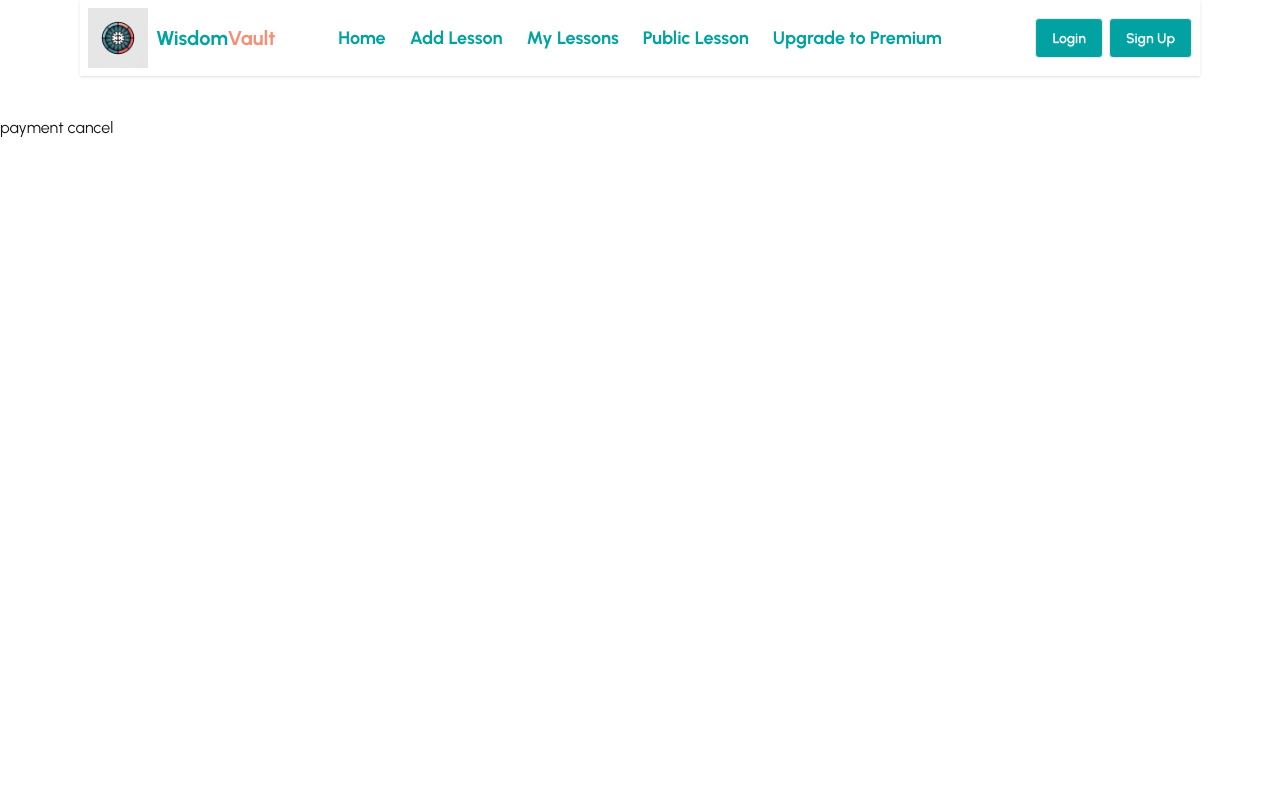
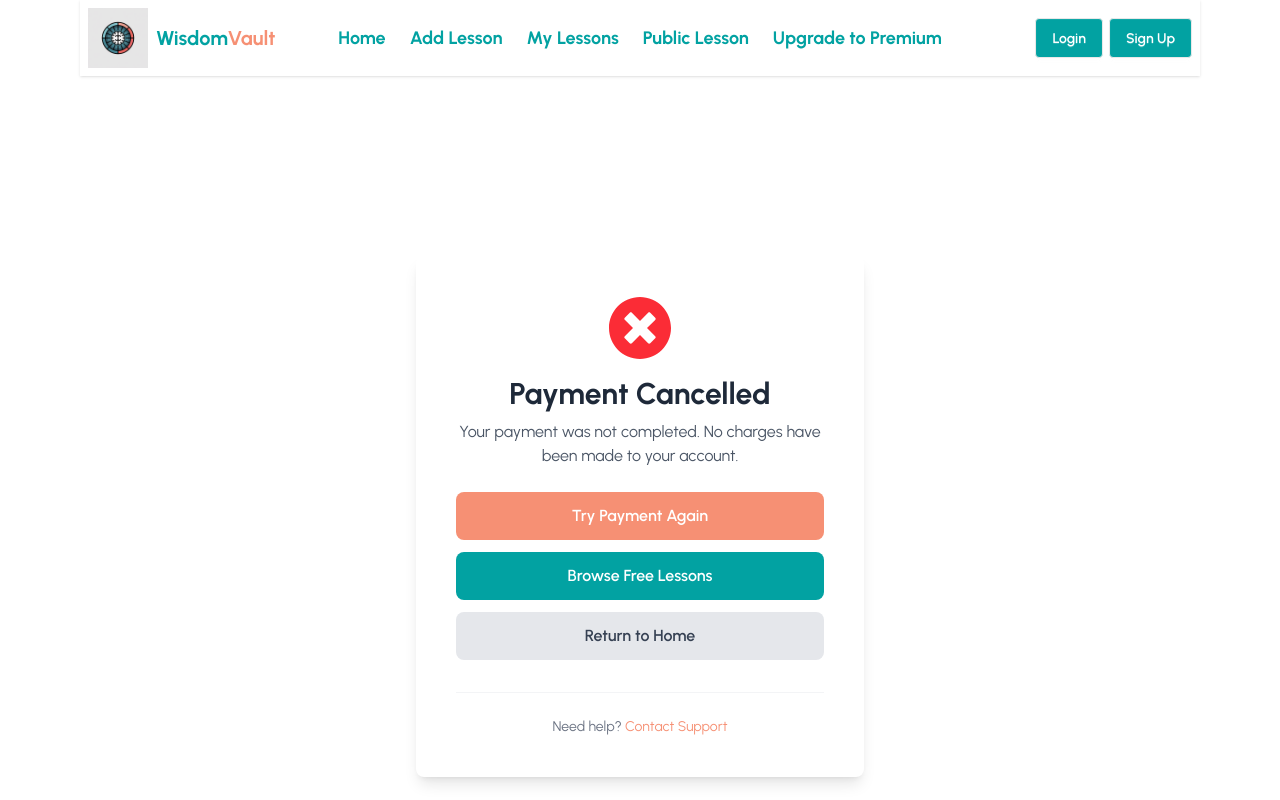
Before and after one commit to NusratJahanNila/WisdomVault-Client, a React (Vite) app: page /payment-cancel in a window 1280 px wide. Shown: the top 800 px of the page. Built offline with nearby package versions, Linux system fonts and the light colour scheme; no server answers.

Commit message:
payment-cancel page

```diff
--- a/src/pages/Payment/PaymentCancel.jsx
+++ b/src/pages/Payment/PaymentCancel.jsx
@@ -1,9 +1,55 @@
 import React from 'react';
+import { Link } from 'react-router';
+import { FaTimesCircle } from 'react-icons/fa';
 
 const PaymentCancel = () => {
     return (
-        <div>
-            payment cancel
+        <div className='flex flex-col items-center justify-center min-h-screen p-4'>
+            <div className='bg-white p-10 rounded-lg shadow-lg text-center max-w-md'>
+                {/* Icon */}
+                <FaTimesCircle className='w-16 h-16 text-red-500 mx-auto mb-4' />
+
+                {/* Title */}
+                <h1 className='text-3xl font-bold text-gray-800 mb-2'>
+                    Payment Cancelled
+                </h1>
+
+                {/* Message */}
+                <p className='text-gray-600 mb-6'>
+                    Your payment was not completed. No charges have been made to your account.
+                </p>
+
+                {/* Action Buttons */}
+                <div className="space-y-3">
+                    <Link
+                        to='/payment'
+                        className='inline-block bg-primary text-white font-semibold py-3 px-6 rounded-lg hover:bg-primary/90 transition duration-300 w-full'
+                    >
+                        Try Payment Again
+                    </Link>
+
+                    <Link
+                        to='/public-lessons'
+                        className='inline-block bg-secondary text-white font-semibold py-3 px-6 rounded-lg hover:bg-teal-600 transition duration-300 w-full'
+                    >
+                        Browse Free Lessons
+                    </Link>
+
+                    <Link
+                        to='/'
+                        className='inline-block bg-gray-200 text-gray-700 font-semibold py-3 px-6 rounded-lg hover:bg-gray-300 transition duration-300 w-full'
+                    >
+                        Return to Home
+                    </Link>
+                </div>
+
+                {/* Additional Info */}
+                <div className="mt-8 pt-6 border-t border-gray-100">
+                    <p className="text-sm text-gray-500">
+                        Need help? <Link to="/contact" className="text-primary hover:underline">Contact Support</Link>
+                    </p>
+                </div>
+            </div>
         </div>
     );
 };
```
